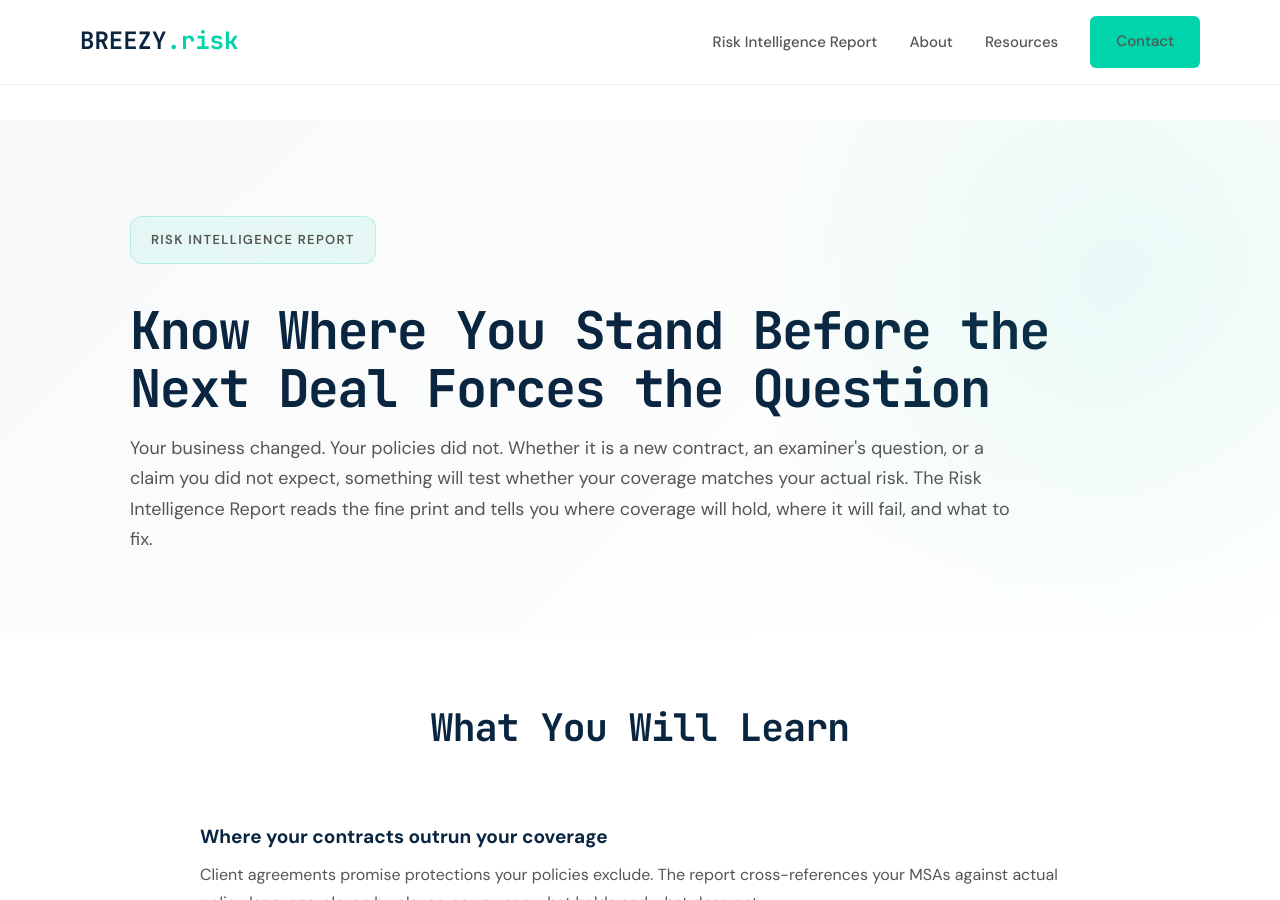
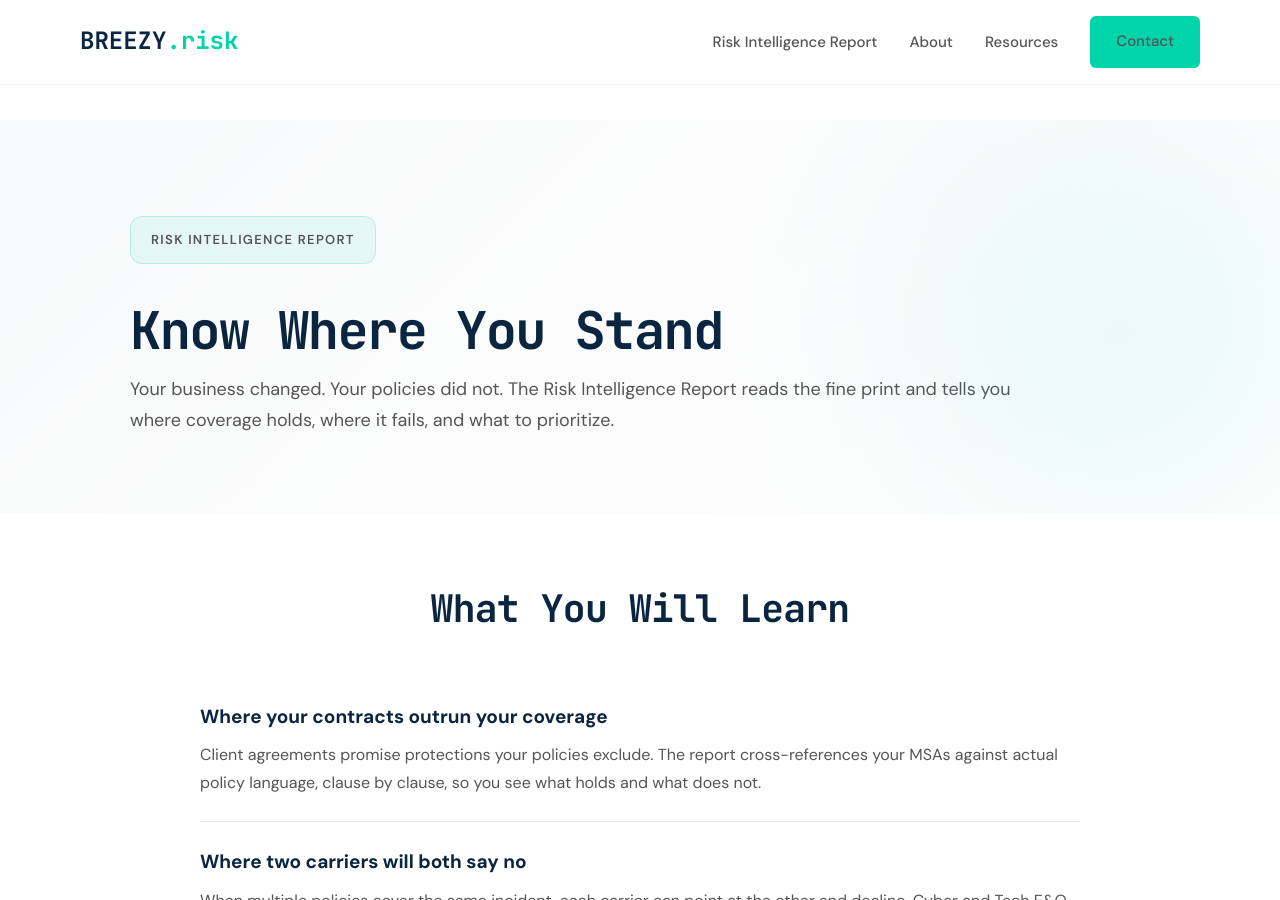
Before and after one commit to joeproe1/breezyins.com, a Jekyll site: the page built from risk-intelligence-report.html, in a window 1280 px wide and 900 px high. Built offline with Jekyll 4.4.1, drawn with Linux system fonts in a browser that asks for light colours.

Commit message:
Shorten RIR hero title and subtitle
Title was too long. Subtitle had an orphaned word and a redundant
middle clause. Tightened both.

Co-Authored-By: Claude Opus 4.6 <noreply@anthropic.com>

```diff
--- a/risk-intelligence-report.html
+++ b/risk-intelligence-report.html
@@ -594,9 +594,9 @@ permalink: /risk-intelligence-report/
 <section class="rir-hero">
   <div class="container rir-wrap">
     <div style="font-family:var(--font-mono);font-size:13px;font-weight:600;letter-spacing:.10em;text-transform:uppercase;color:var(--text-secondary);margin-bottom:24px;display:inline-block;padding:12px 20px;background:rgba(0,212,170,0.08);border:1px solid rgba(0,212,170,0.22);border-radius:12px;">Risk Intelligence Report</div>
-    <h1>Know Where You Stand Before the Next Deal Forces the Question</h1>
+    <h1>Know Where You Stand</h1>
     <p class="rir-subhead">
-      Your business changed. Your policies did not. Whether it is a new contract, an examiner's question, or a claim you did not expect, something will test whether your coverage matches your actual risk. The Risk Intelligence Report reads the fine print and tells you where coverage will hold, where it will fail, and what to fix.
+      Your business changed. Your policies did not. The Risk Intelligence Report reads the fine print and tells you where coverage holds, where it fails, and what to prioritize.
     </p>
   </div>
 </section>
```
